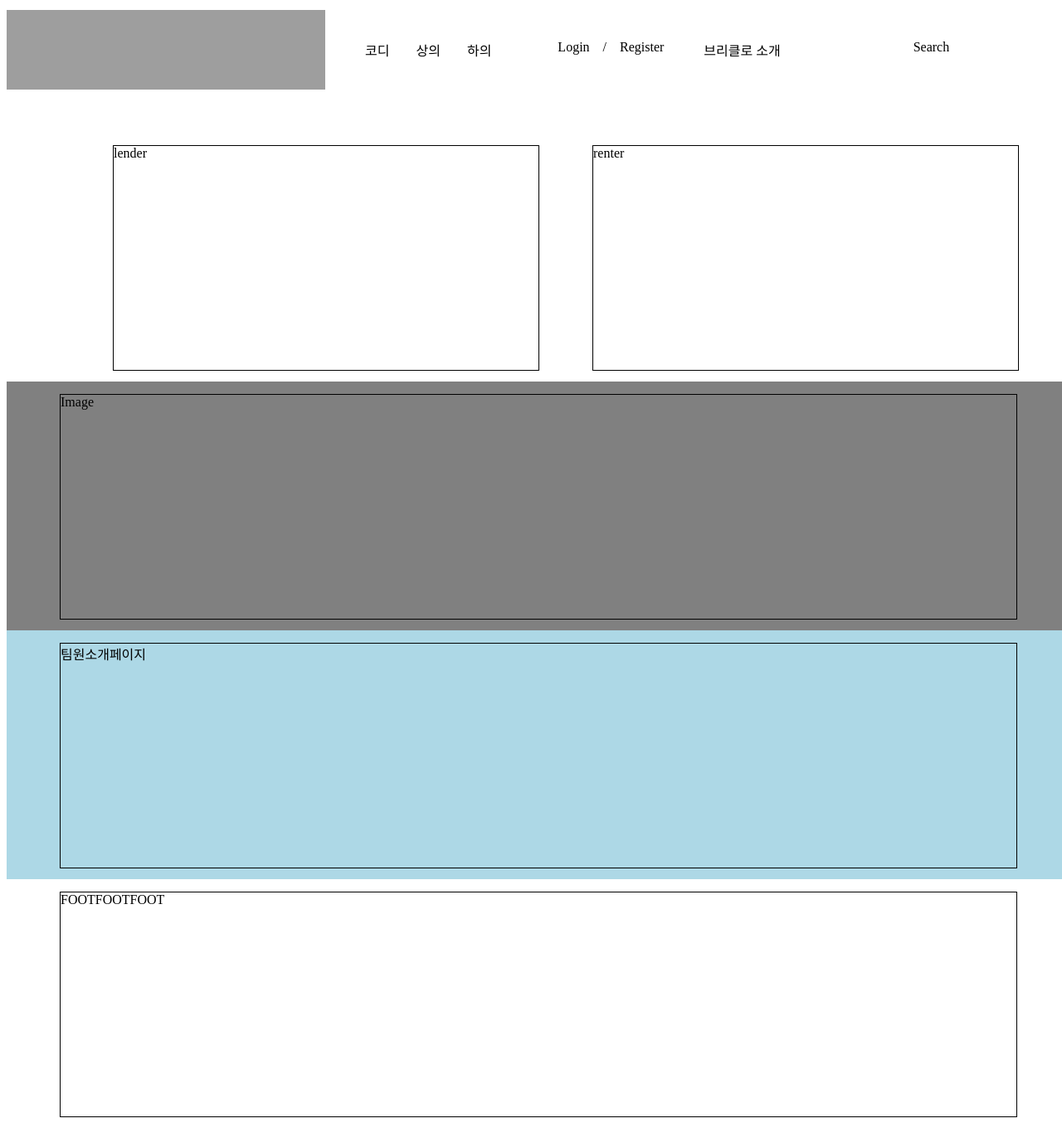
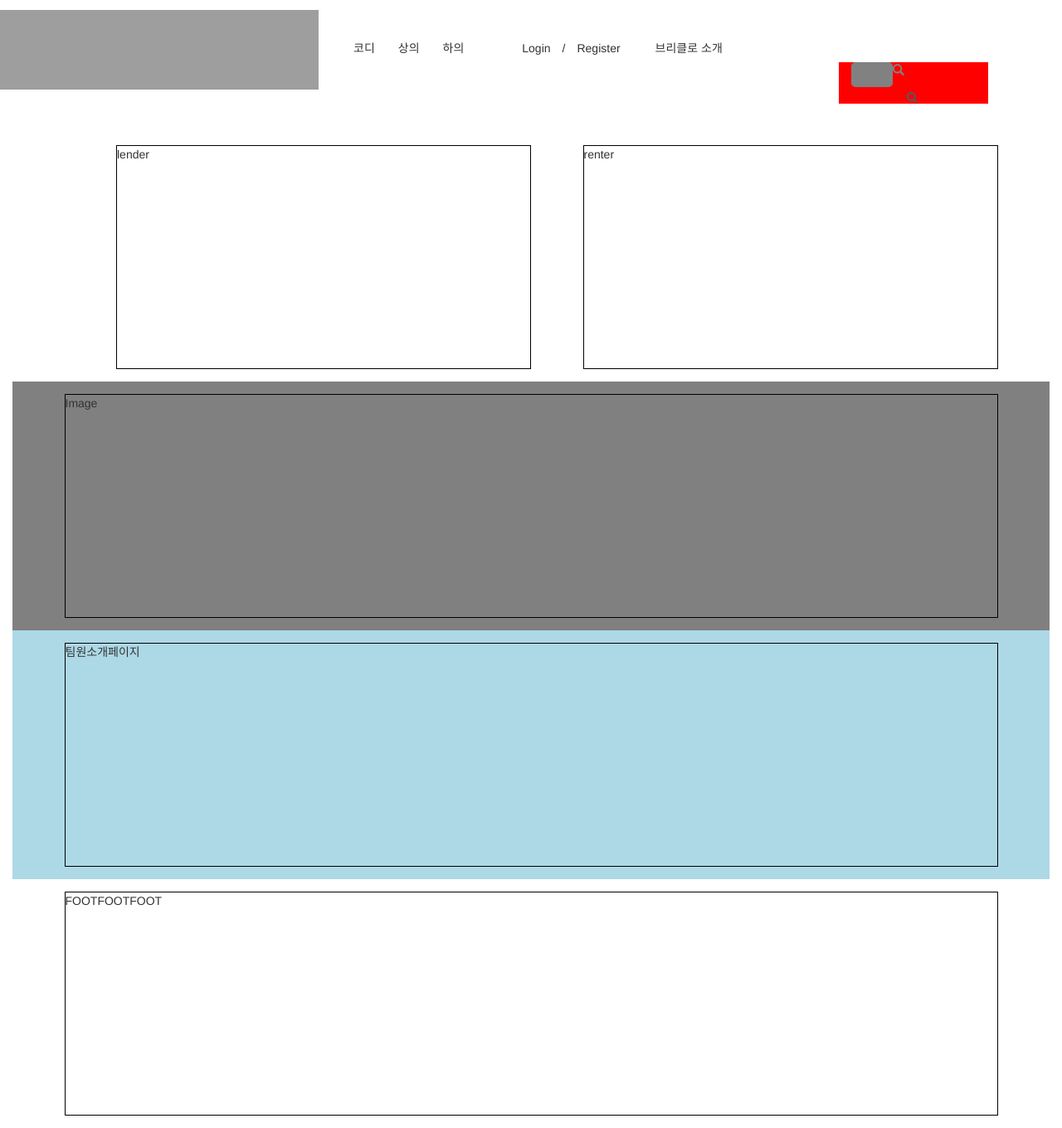
Before and after one commit to JaeSeung/project, a Django app: page / in a window 1280 px wide. Shown: the whole page at 83% size. Run offline with Django 3.2, Linux system fonts and the light colour scheme; some libraries are stand-ins or nearby versions; grey boxes are pictures that could not be loaded.

Commit message:
update0519#2

```diff
--- a/product/templates/product/intro.html
+++ b/product/templates/product/intro.html
@@ -1,8 +1,17 @@
 <!DOCTYPE html>
 <html>
   <head>
-    <meta charset="UTF-8">
-    <title>BRICLO</title>
+    <meta charset="utf-8">
+    <meta http-equiv="X-UA-Compatible" content="IE=edge">
+    <meta name="viewport" content="width=device-width, initial-scale=1">
+    <meta name="description" content="">
+    <meta name="briclo Tech dir" content="지금은 옷을 빌려드리지만, 갑자기 우주선을 쏘아올릴 수도 있는 저희는 Briclo입니다">
+    <title>B R I C L O</title>
+    <link href="//maxcdn.bootstrapcdn.com/font-awesome/4.1.0/css/font-awesome.min.css" rel="stylesheet">
+    <!-- Bootstrap Core CSS -->
+    <link href="css/bootstrap.min.css" rel="stylesheet">
+    <!-- Custom CSS -->
+    <link href="css/logo-nav.css" rel="stylesheet">
     <style>
       .bar {
         z-index:2;
@@ -52,7 +61,82 @@
         top:5%;
         border:black 1px solid;
       }
+        /* Search Bar */
+      .box{
+
+        width: 150px;
+        height: 50px;
+      }
+      .container-2{
+        width: 150px;
+        vertical-align: middle;
+        white-space: nowrap;
+        position: relative;
+      }
+      .container-2 input#search{
+        width: 50px;
+        height: 30px;
+        background: #818181;
+        border: none;
+        font-size: 9pt;
+        float: left;
+        color: #262626;
+        padding-left: 35px;
+        -webkit-border-radius: 5px;
+        -moz-border-radius: 5px;
+        border-radius: 5px;
+        color: #fff;
+
+        -webkit-transition: width .55s ease;
+        -moz-transition: width .55s ease;
+        -ms-transition: width .55s ease;
+        -o-transition: width .55s ease;
+        transition: width .55s ease;
+      }
+      /* '검색하기' 설정section */
+      .container-2 input#search::-webkit-input-placeholder {
+        color: #F6F6F6;
+      }
+      .container-2 input#search:-moz-placeholder { /* Firefox 18- */
+        color: #F6F6F6;
+      }
+      .container-2 input#search::-moz-placeholder {  /* Firefox 19+ */
+        color: #F6F6F6;
+      }
+      .container-2 input#search:-ms-input-placeholder {
+        color: #F6F6F6;
+      }
+      .container-2 .icon{
+        position: absolute;
+        top: 50%;
+        margin-left: 17px;
+        margin-top: 17px;
+        z-index: 1;
+        color: #4f5b66;
+      }
+      .container-2 input#search:focus, .container-2 input#search:active{
+        outline:none;
+        width: 150px;
+      }
+      .container-2:hover input#search{
+        width: 150px;
+      }
+      .container-2:hover .icon{
+        color: #93a2ad;
+      }
+      #searchicon {
+        color: white;
+        width: 40px;
+        height: 40px;
+      }
+/* end search bar */
     </style>
+    <!-- HTML5 Shim and Respond.js IE8 support of HTML5 elements and media queries -->
+    <!-- WARNING: Respond.js doesn't work if you view the page via file:// -->
+    <!--[if lt IE 9]>
+        <script src="https://oss.maxcdn.com/libs/html5shiv/3.7.0/html5shiv.js"></script>
+        <script src="https://oss.maxcdn.com/libs/respond.js/1.4.2/respond.min.js"></script>
+    <![endif]-->
   </head>
 
   <body>
@@ -68,7 +152,20 @@
         <li style="margin-right:1em">/</li>
         <li style="margin-right:3em">Register</li>
         <li style="margin-right:10em">브리클로 소개</li>
-        <li>Search</li>
+        <li>
+          <div class="navbar-left" style="margin:27px 0; background-color:red;">
+              <div class="collapse navbar-collapse" id="bs-example-navbar-collapse-1">
+                <div class="box">
+                  <div class="container-2">
+                    <span class="icon"><i class="fa fa-search"></i></span>
+                    <input style="color:#F6F6F6;" type="search" id="search" placeholder="    검색하기">
+                    <span style="color: #818181;" class="glyphicon glyphicon-search" aria-hidden="true"></span>
+                    </input>
+                  </div>
+                </div>
+              </div>
+            </div>
+        </li>
       </div>
     </div>
 
```
Also changed, not shown: 3 other files.
